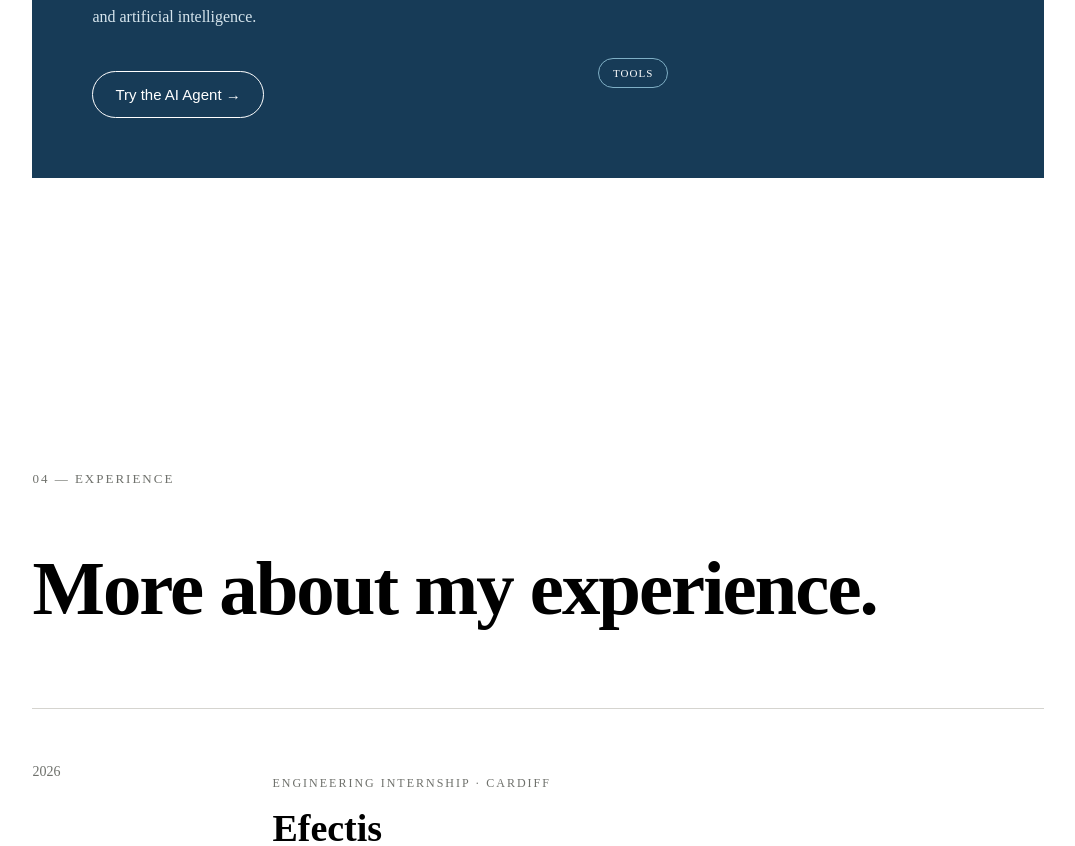
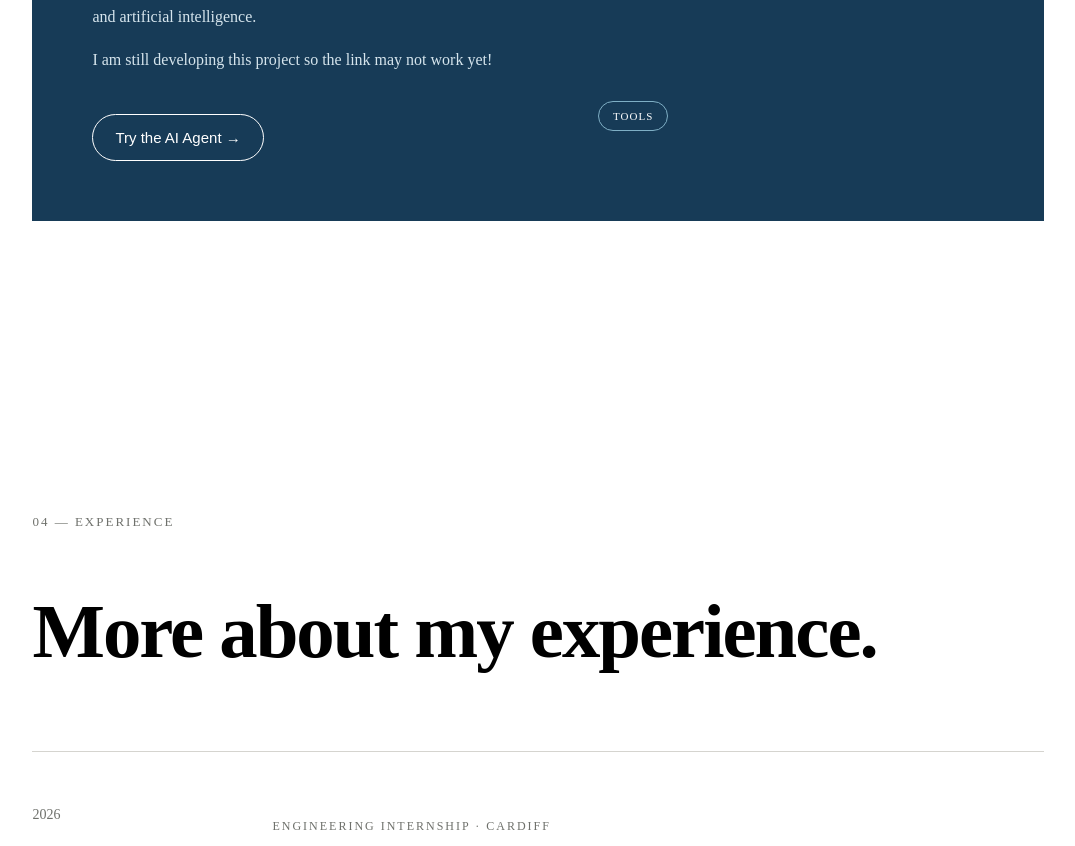
Before and after one commit to pippamaby/pippamaby.github.io, a plain HTML site: page index.html in a window 1280 px wide. Shown: the part 4675-5521 px from the top of the page, without its empty margins (102-1177 px from the left). Drawn offline with Linux system fonts and the light colour scheme.

```diff
--- a/index.html
+++ b/index.html
@@ -307,7 +307,9 @@
             <p>
                 It currently covers Reynolds number, heat duty and pressure drop, combining my interests in chemical engineering, Python and artificial intelligence.
             </p>
-
+ <p>
+                I am still developing this project so the link may not work yet!
+            </p>
             <button class="agent-button" onclick="openChemCalc()">
                 Try the AI Agent →
             </button>
```
